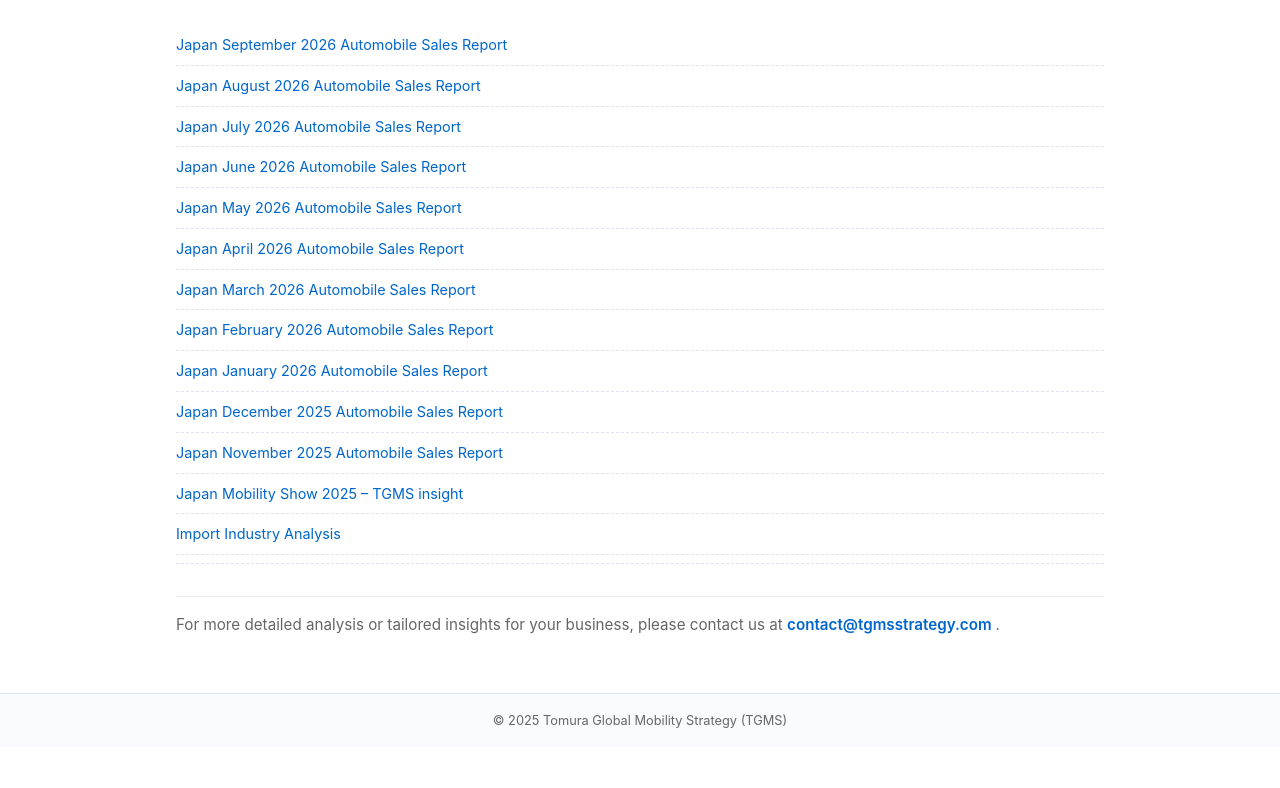
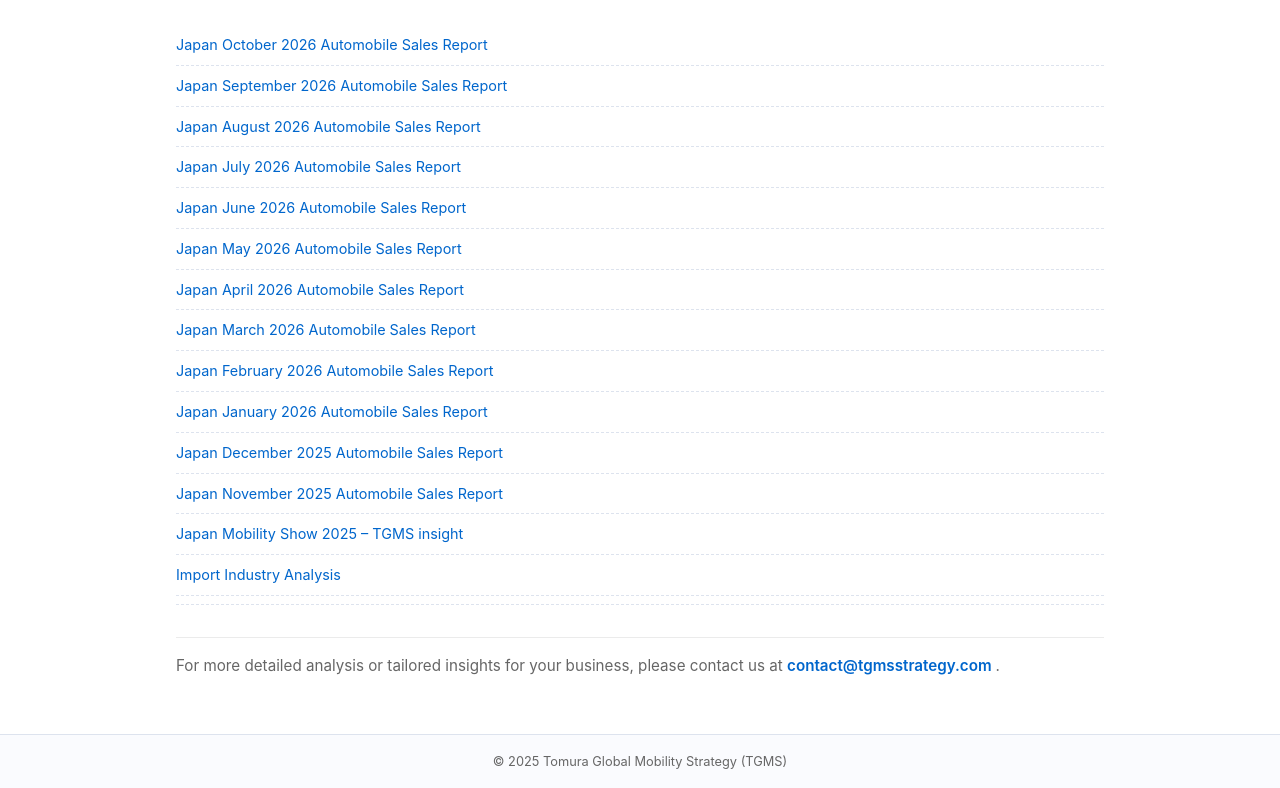
Before and after one commit to tgmsstrategy/tgms-website, a plain HTML site: page japan-insights.html in a window 1280 px wide. Shown: the part 141-929 px from the top of the page. Before the commit the page ends 888 px from the top, so only its background shows below. Drawn offline with Linux system fonts and the light colour scheme.

Commit message:
JPNOct 26

```diff
--- a/japan-insights.html
+++ b/japan-insights.html
@@ -56,6 +56,14 @@
 <li class="insight-item">
 
   <ul style="list-style:none; padding-left:0; margin-top:6px; font-size:0.9rem;">
+    <li>
+      <a class="insight-link"
+         href="assets/Japan/JPN_Oct26_Analysis.png"
+         target="_blank">
+        Japan October 2026 Automobile Sales Report
+      </a>
+    </li>
+
     <li>
       <a class="insight-link"
          href="assets/Japan/JPN_Sep26_Analysis.png"
```
Also changed, not shown: assets/Japan/JPN_Oct26_Analysis.png (added).
